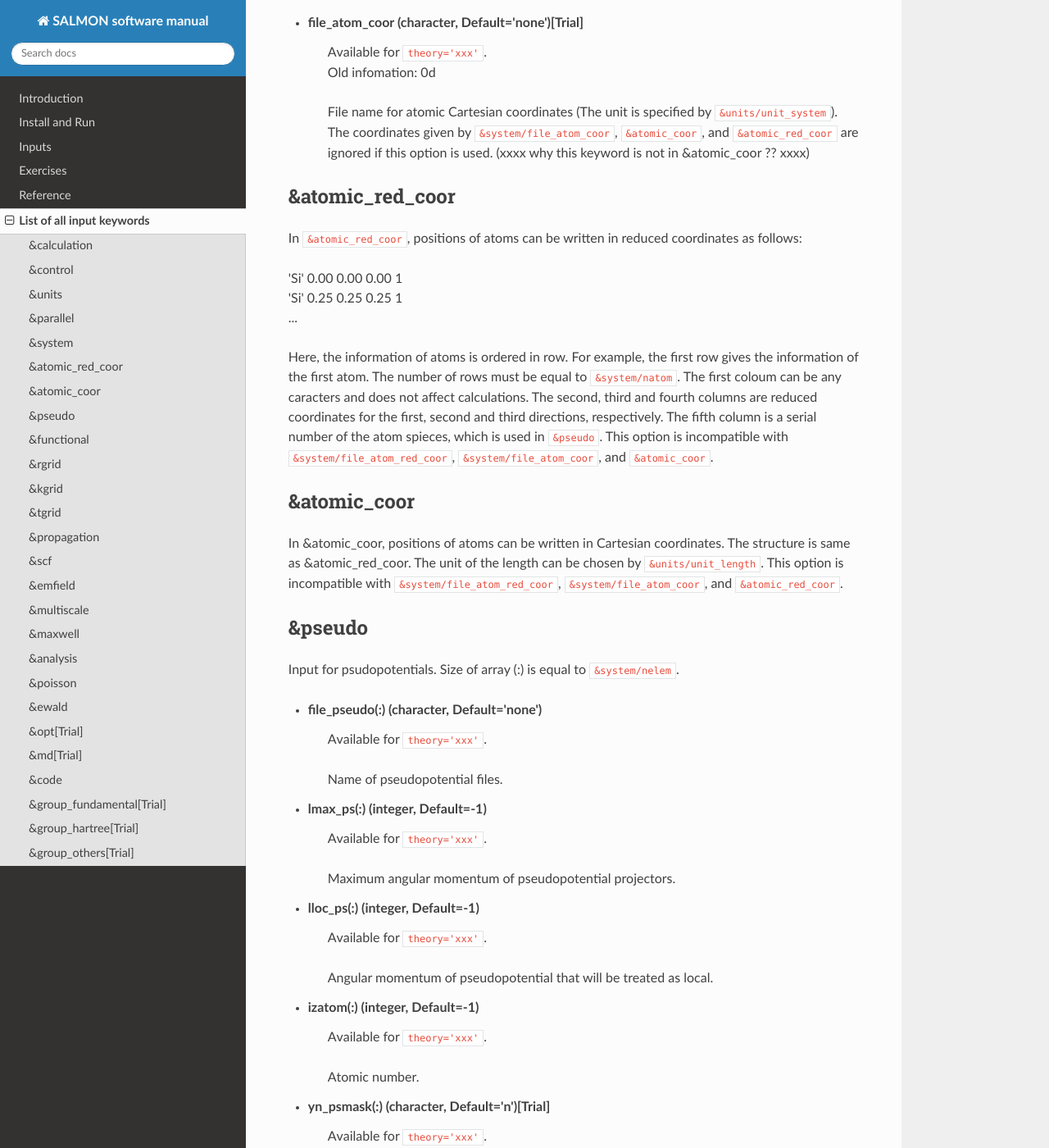
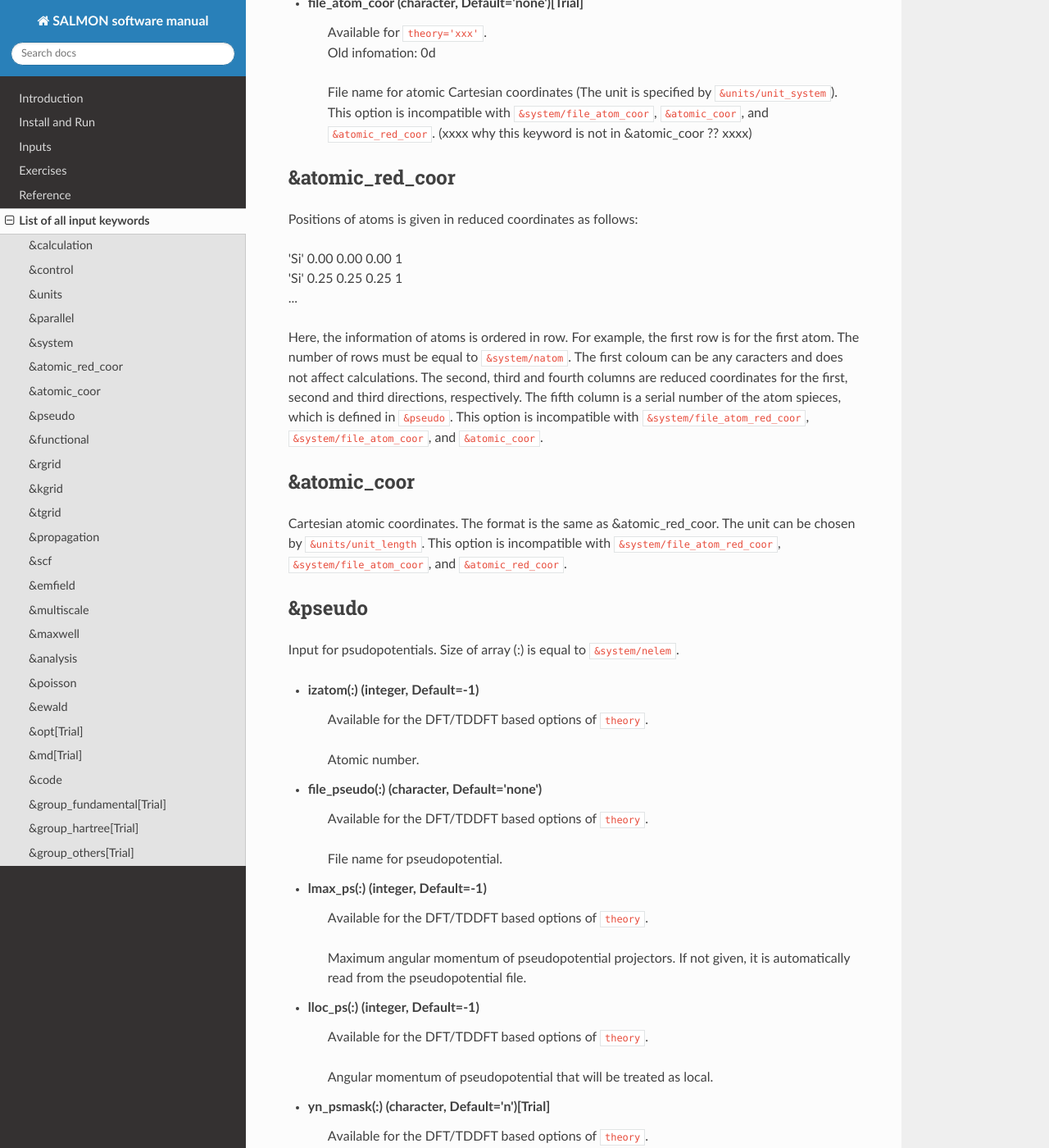
Before and after one commit to SALMON-TDDFT/SALMON-DOCS, a Sphinx documentation site: the page built from source/input_keyword_list.rst, in a window 1280 px wide and 1400 px high, scrolled down 6481 px. Shown: the whole window at 82% size. Built offline with Sphinx 7.4.7 and the Read the Docs theme 2.0.0, drawn with Linux system fonts in a browser that asks for light colours; formulas are drawn with MathJax 3; some of the changed text lies outside the part shown.

Commit message:
Update input_keyword_list.rst

`````diff
--- a/source/input_keyword_list.rst
+++ b/source/input_keyword_list.rst
@@ -210,57 +210,50 @@ List of all input keywords
    Number of used atomic elements in the system.
 
 - **natom** (integer, Default=0)
-   | Available for the DFT/TDDFT based options of ``theory````.
+   | Available for the DFT/TDDFT based options of ``theory``.
    Number of atoms in the system.
 
 - **file_atom_red_coor** (character, Default='none')[Trial]
    | Available for ``theory='xxx'``.
    | Old infomation: 3d
    File name for atomic positions given in reduced coordinates.
-   The atomic coordinates given by ``&system/file_atom_coor``, ``&atomic_coor``, and ``&atomic_red_coor`` are ignored if this option is used.
+   This option is incompatible with ``&system/file_atom_coor``, ``&atomic_coor``, and ``&atomic_red_coor``.
 
 - **file_atom_coor** (character, Default='none')[Trial]
    | Available for ``theory='xxx'``.
    | Old infomation: 0d
    File name for atomic Cartesian coordinates (The unit is specified by ``&units/unit_system``).
-   The coordinates given by ``&system/file_atom_coor``, ``&atomic_coor``, and ``&atomic_red_coor`` are ignored if this option is used.
+   This option is incompatible with ``&system/file_atom_coor``, ``&atomic_coor``, and ``&atomic_red_coor``.
    (xxxx why this keyword is not in &atomic_coor ?? xxxx)
 
 &atomic_red_coor
 ----------------
 
-In ``&atomic_red_coor``, positions of atoms can be written in reduced coordinates
-as follows:
+Positions of atoms is given in reduced coordinates as follows:
 
 |  'Si'	 0.00  0.00  0.00  1
 |  'Si'	 0.25  0.25  0.25  1
 |  ...
 
-Here, the information of atoms is ordered in row. For example, the first row gives
-the information of the first atom. The number of rows must be equal to
-``&system/natom``.
+Here, the information of atoms is ordered in row.
+For example, the first row is for the first atom.
+The number of rows must be equal to ``&system/natom``.
 The first coloum can be any caracters and does not affect calculations.
 The second, third and fourth columns are reduced coordinates for
 the first, second and third directions, respectively.
-The fifth column is a serial number of the atom spieces, which is used in
-``&pseudo``.
+The fifth column is a serial number of the atom spieces, which is defined in ``&pseudo``.
 This option is incompatible with
-``&system/file_atom_red_coor``,
-``&system/file_atom_coor``, and
-``&atomic_coor``.
+``&system/file_atom_red_coor``, ``&system/file_atom_coor``, and ``&atomic_coor``.
 
 
 &atomic_coor
 ------------
 
-In &atomic_coor, positions of atoms can be written in Cartesian coordinates.
-The structure is same as &atomic_red_coor.
-The unit of the length can be chosen by
-``&units/unit_length``.
+Cartesian atomic coordinates.
+The format is the same as &atomic_red_coor.
+The unit can be chosen by ``&units/unit_length``.
 This option is incompatible with
-``&system/file_atom_red_coor``,
-``&system/file_atom_coor``, and
-``&atomic_red_coor``.
+``&system/file_atom_red_coor``, ``&system/file_atom_coor``, and ``&atomic_red_coor``.
 
 
 &pseudo
@@ -268,37 +261,37 @@ This option is incompatible with
 
 Input for psudopotentials. Size of array (:) is equal to ``&system/nelem``.
 
+- **izatom(:)** (integer, Default=-1)
+   | Available for the DFT/TDDFT based options of ``theory``.
+   Atomic number.
+
 - **file_pseudo(:)** (character, Default='none')
-   | Available for ``theory='xxx'``.
-   Name of pseudopotential files.
+   | Available for the DFT/TDDFT based options of ``theory``.
+   File name for pseudopotential.
 
 - **lmax_ps(:)** (integer, Default=-1)
-   | Available for ``theory='xxx'``.
-   Maximum angular momentum of pseudopotential projectors.
+   | Available for the DFT/TDDFT based options of ``theory``.
+   Maximum angular momentum of pseudopotential projectors. If not given, it is automatically read from the pseudopotential file.
 
 - **lloc_ps(:)** (integer, Default=-1)
-   | Available for ``theory='xxx'``.
+   | Available for the DFT/TDDFT based options of ``theory``.
    Angular momentum of pseudopotential that will be treated as local.
 
-- **izatom(:)** (integer, Default=-1)
-   | Available for ``theory='xxx'``.
-   Atomic number.
-
 - **yn_psmask(:)** (character, Default='n')[Trial]
-   | Available for ``theory='xxx'``.
+   | Available for the DFT/TDDFT based options of ``theory``.
+   | Fourier filtering for pseudopotentials.
    Enable(``'y'``)/disable(``'n'``)
-   Fourier filtering for pseudopotentials.
 
 - **alpha_mask(:)** (real(8), Default=0.8d0)[Trial]
-   | Available for ``theory='xxx'``.
+   | Available for the DFT/TDDFT based options of ``theory``.
    Parameter for the Fourier filtering for pseudopotential.
 
 - **gamma_mask(:)** (real(8), Default=1.8d0)[Trial]
-   | Available for ``theory='xxx'``.
+   | Available for the DFT/TDDFT based options of ``theory``.
    Parameter for the Fourier filtering for pseudopotential.
 
 - **eta_mask(:)** (real(8), Default=15.0d0)[Trial]
-   | Available for ``theory='xxx'``.
+   | Available for the DFT/TDDFT based options of ``theory``.
    Parameter for the Fourier filtering for pseudopotential.
 
 
`````
